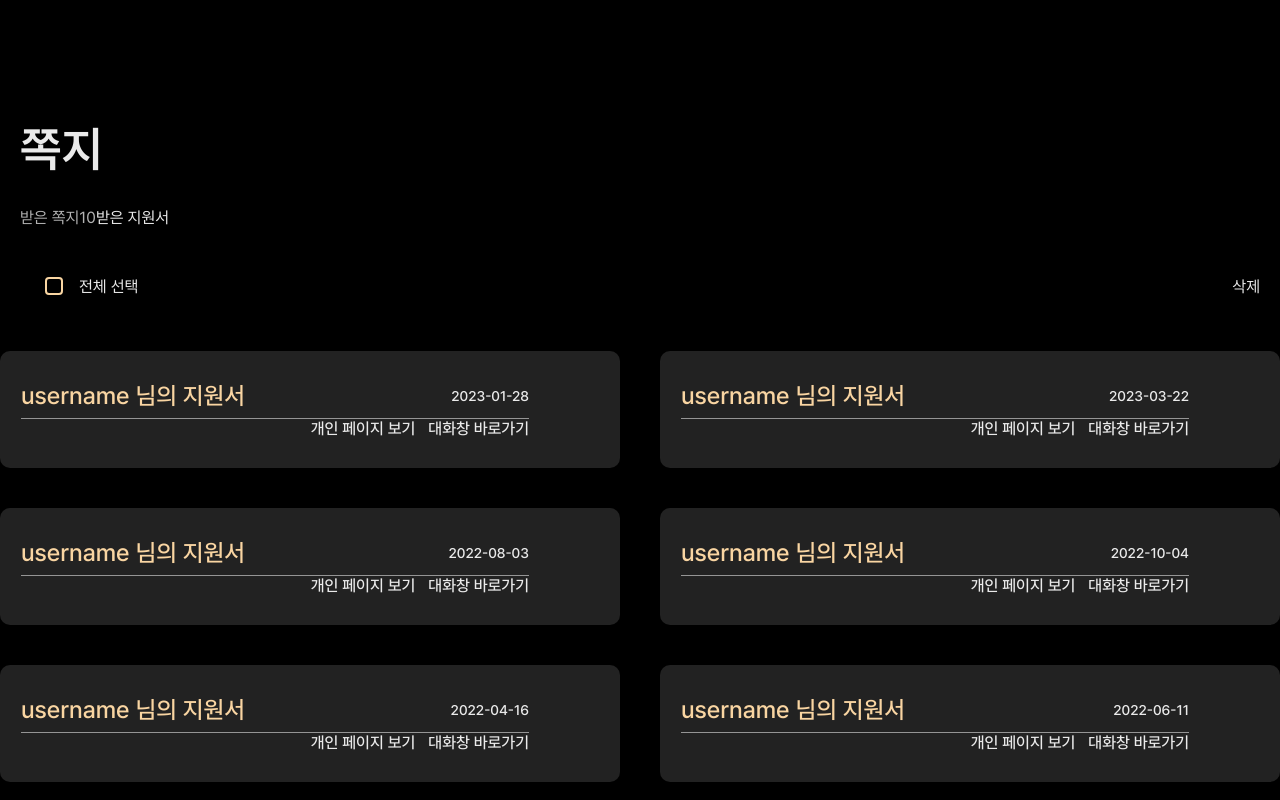
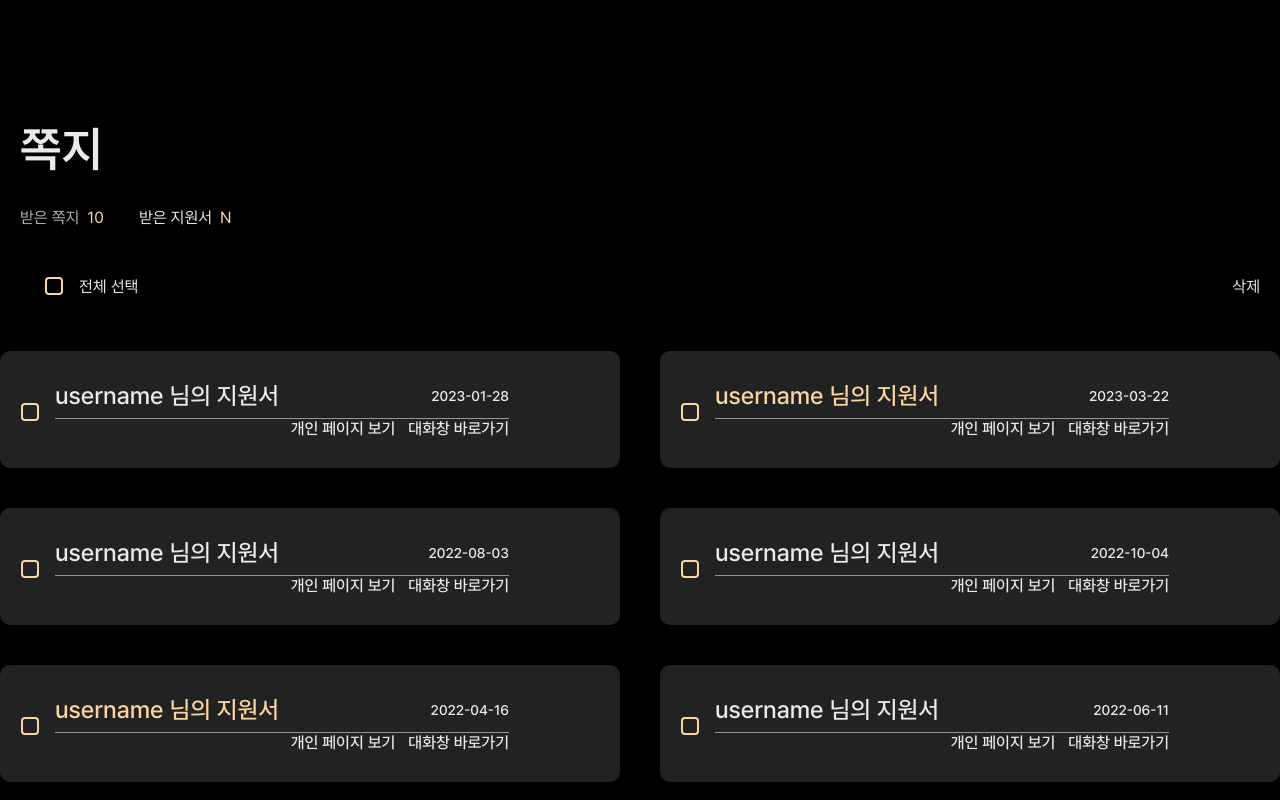
Before and after one commit to gnfnfnr/LetsGitIt, a React (Create React App) app in the folder src/main/resources/frontend/: page /received/applications in a window 1280 px wide. Shown: the top 800 px of the page. Built offline with nearby package versions, Linux system fonts and the light colour scheme.

Commit message:
feat: make a button component

```diff
--- /dev/null
+++ b/src/main/resources/frontend/src/components/CheckButton.tsx
@@ -0,0 +1,33 @@
+import React from "react";
+import styled from "styled-components";
+
+interface Check {
+  check: boolean;
+  onClick?: () => void;
+}
+
+const Button = styled.div<{
+  check: boolean;
+}>`
+  ${({ check }) =>
+    `
+      width: 14px;
+      height: 14px;
+      color: white;
+      position: relative;
+      &::before{
+        ${check ? "content: '✔'" : "content: ''"};
+        width: 14px;
+        height: 14px;
+        border: 2px solid var(--color-main-4);
+        border-radius: 4px;
+        text-align: center;
+        font-size: 8px;
+        position: absolute;
+      }
+  `}
+`;
+
+export default function CheckButton({ check, onClick }: Check) {
+  return <Button check={check} onClick={onClick} />;
+}
--- a/src/main/resources/frontend/src/pages/Applications.tsx
+++ b/src/main/resources/frontend/src/pages/Applications.tsx
@@ -1,6 +1,7 @@
 import React, { Dispatch, SetStateAction } from "react";
 import { useOutletContext } from "react-router-dom";
 import styled from "styled-components";
+import CheckButton from "../components/CheckButton";
 
 const ApplicationsBox = styled.main`
   color: var(--color-sub-1);
@@ -29,6 +30,11 @@ const ListItem = styled.li`
   display: flex;
   gap: 20px;
   align-items: center;
+  flex-wrap: wrap;
+
+  &:hover {
+    background: #333333;
+  }
 `;
 
 const UserImage = styled.img`
@@ -45,18 +51,22 @@ const ItemTitle = styled.div`
   border-bottom: 1px solid rgba(178, 178, 178, 0.8);
   padding-bottom: 8px;
 
-  & > span:first-child {
-    font-weight: 500;
-    font-size: 24px;
-    color: #f9d5a2;
-  }
-
   &>span: last-child {
     font-size: 14px;
   }
 `;
+
+const UserName = styled.span<{ read: boolean }>`
+  font-weight: 500;
+  font-size: 24px;
+  color: ${({ read }) => (read ? "inherit" : "var(--color-main-4)")};
+`;
 const ItemContent = styled.div`
-  width: calc(100% - 70px);
+  width: calc(100% - 124px);
+
+  @media (max-width: 500px) {
+    width: 100%;
+  }
 `;
 const ItemLink = styled.div`
   text-align: end;
@@ -66,10 +76,12 @@ const ItemLink = styled.div`
   }
 `;
 
-const ItemTag = styled.span`
+const ItemTag = styled.div`
   background: #333333;
   border-radius: 4px;
   padding: 7px;
+  width: max-content;
+  margin-bottom: 8px;
 `;
 
 interface AData {
@@ -98,11 +110,21 @@ export default function Applications() {
       <ApplicationsList>
         {data.map(({ id, user, read, createdAt, project }) => (
           <ListItem key={id}>
+            <CheckButton
+              check={checked.includes(id)}
+              onClick={() => {
+                setChecked(
+                  checked.includes(id)
+                    ? checked.filter((el) => el !== id)
+                    : [...checked, id]
+                );
+              }}
+            />
             {user && <UserImage src={user.image} />}
 
             <ItemContent>
               <ItemTitle>
-                <span>username 님의 지원서</span>
+                <UserName read={read}>username 님의 지원서</UserName>
                 <span>{createdAt.slice(0, 10)}</span>
               </ItemTitle>
               {project && (
--- a/src/main/resources/frontend/src/pages/Messages.tsx
+++ b/src/main/resources/frontend/src/pages/Messages.tsx
@@ -1,6 +1,7 @@
 import React, { Dispatch, SetStateAction, useEffect, useState } from "react";
 import styled from "styled-components";
 import { Outlet, useNavigate, useOutletContext } from "react-router-dom";
+import CheckButton from "../components/CheckButton";
 
 const MessagesMain = styled.main`
   color: var(--color-sub-1);
@@ -74,28 +75,6 @@ const CheckListBox = styled.li<{
   }
 `;
 
-const CheckButton = styled.div<{
-  check: boolean;
-}>`
-  ${({ check }) =>
-    `
-    width: 14px;
-    height: 14px;
-    color: white;
-    position: relative;
-    &::before{
-      ${check ? "content: '✔'" : "content: ''"};
-      width: 14px;
-      height: 14px;
-      border: 2px solid var(--color-main-4);
-      border-radius: 4px;
-      text-align: center;
-      font-size: 8px;
-      position: absolute;
-    }
-`}
-`;
-
 function CheckList({
   checked,
   setChecked,
@@ -167,7 +146,7 @@ export default function Messages() {
                   </ItemUser>
                   <ItemContent>
                     <ContentText>{last}</ContentText>
-                    <ContentDate>{createdAt}</ContentDate>
+                    <ContentDate>{createdAt.slice(0, 10)}</ContentDate>
                   </ItemContent>
                 </>
               }
--- a/src/main/resources/frontend/src/pages/Received.tsx
+++ b/src/main/resources/frontend/src/pages/Received.tsx
@@ -4,6 +4,7 @@ import { Outlet } from "react-router-dom";
 import styled from "styled-components";
 import messagesData from "../resource/messagesData.json";
 import applicationData from "../resource/applicationData.json";
+import CheckButton from "../components/CheckButton";
 
 const ReceivedHeader = styled.header`
   max-width: var(--width-max);
@@ -13,12 +14,14 @@ const ReceivedHeader = styled.header`
 `;
 const HeaderDivsion = styled.div`
   margin-top: 30px;
-  & > span:first-child {
-    color: var(--color-sub-1);
+
+  & > a:not(:last-child) {
+    margin-right: 35px;
   }
 
-  & > span:last-child {
-    color: var(--color-sub-3);
+  & > a > span {
+    margin-left: 8px;
+    color: #f9d5a2;
   }
 `;
 const HeaderTitle = styled.h3`
@@ -40,36 +43,6 @@ const DeleteAllSelect = styled.div`
   padding: 0 25px;
   gap: 20px;
 `;
-
-const CheckButton = styled.div<{
-  check: boolean;
-}>`
-  ${({ check }) =>
-    `
-    width: 14px;
-    height: 14px;
-    color: white;
-    position: relative;
-    &::before{
-      ${check ? "content: '✔'" : "content: ''"};
-      width: 14px;
-      height: 14px;
-      border: 2px solid var(--color-main-4);
-      border-radius: 4px;
-      text-align: center;
-      font-size: 8px;
-      position: absolute;
-    }
-`}
-`;
-interface Message {
-  id: number;
-  username: string;
-  last: string;
-  read: boolean;
-  createdAt: string;
-  image: string;
-}
 
 export default function Received() {
   const [data, setData] = useState<any[]>(messagesData);
@@ -103,6 +76,7 @@ export default function Received() {
             })}
           >
             받은 지원서
+            {data.filter(({ read }) => !read).length && <span>N</span>}
           </NavLink>
         </HeaderDivsion>
         <MessageDelete>
--- a/src/main/resources/frontend/src/styles/global-style.ts
+++ b/src/main/resources/frontend/src/styles/global-style.ts
@@ -5,8 +5,8 @@ import "./fonts/pretendard.css";
 export const GlobalStyle = createGlobalStyle`
     :root{
         --color-sub-1:#EAEAEA;
+        --color-sub-2: #222222;
         --color-sub-3: #B2B2B2;
-        --color-sub-2: #222222;
         --color-main-4: #F9D5A2;
         --width-max: 1280px;
     }
```
